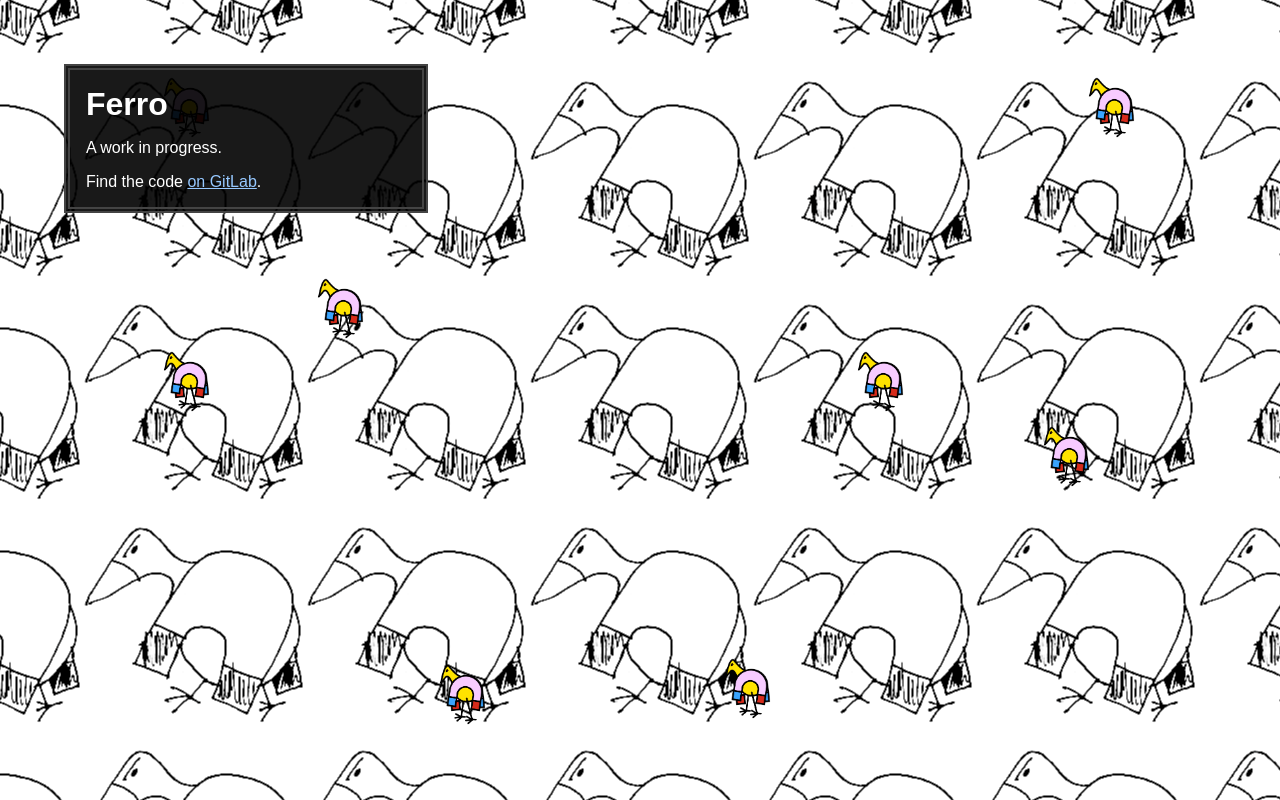
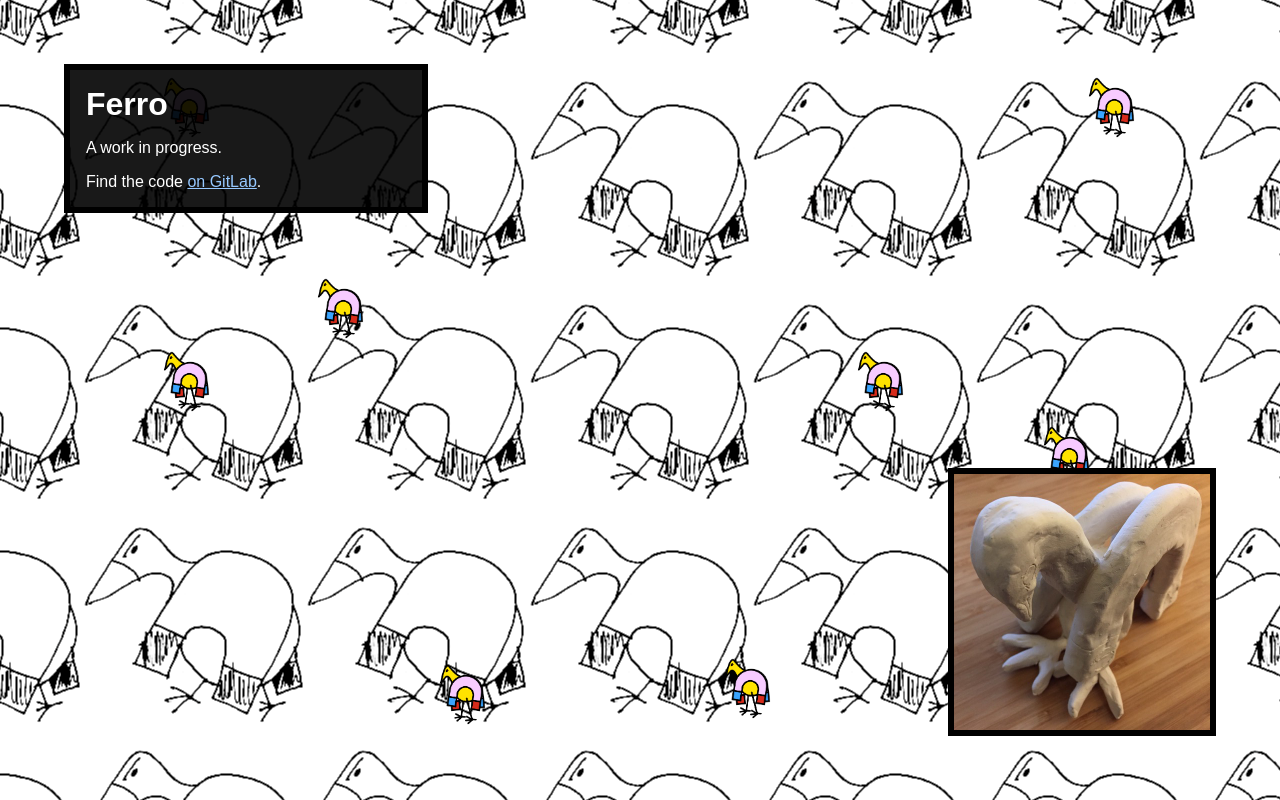
Before and after one commit to jeremyBanks/ferro, a plain HTML site: page docs/index.html in a window 1280 px wide. Drawn offline with Linux system fonts and the light colour scheme.

Commit message:
add silly picture to silly page

```diff
--- a/docs/index.html
+++ b/docs/index.html
@@ -94,7 +94,7 @@
         left: 64px;
         top: 64px;
         width: 20em;
-        border: 6px double #444;
+        border: 6px solid #000;
         background: rgba(0, 0, 0, 0.9);
         color: white;
         padding: 1em;
@@ -111,6 +111,14 @@
     a {
         color: rgb(150, 200, 255);
     }
+
+    img {
+        border: 6px solid #000;
+        position: absolute;
+        width: 256px;
+        right: 64px;
+        bottom: 64px;
+    }
 </style>
 
 <div><div><div><div><div><div><div><div>
@@ -126,4 +134,6 @@
         </p>
     </main>
 
+    <img src="./ferro-p.jpg" />
+
     </div></div></div></div></div></div></div></div>
```
